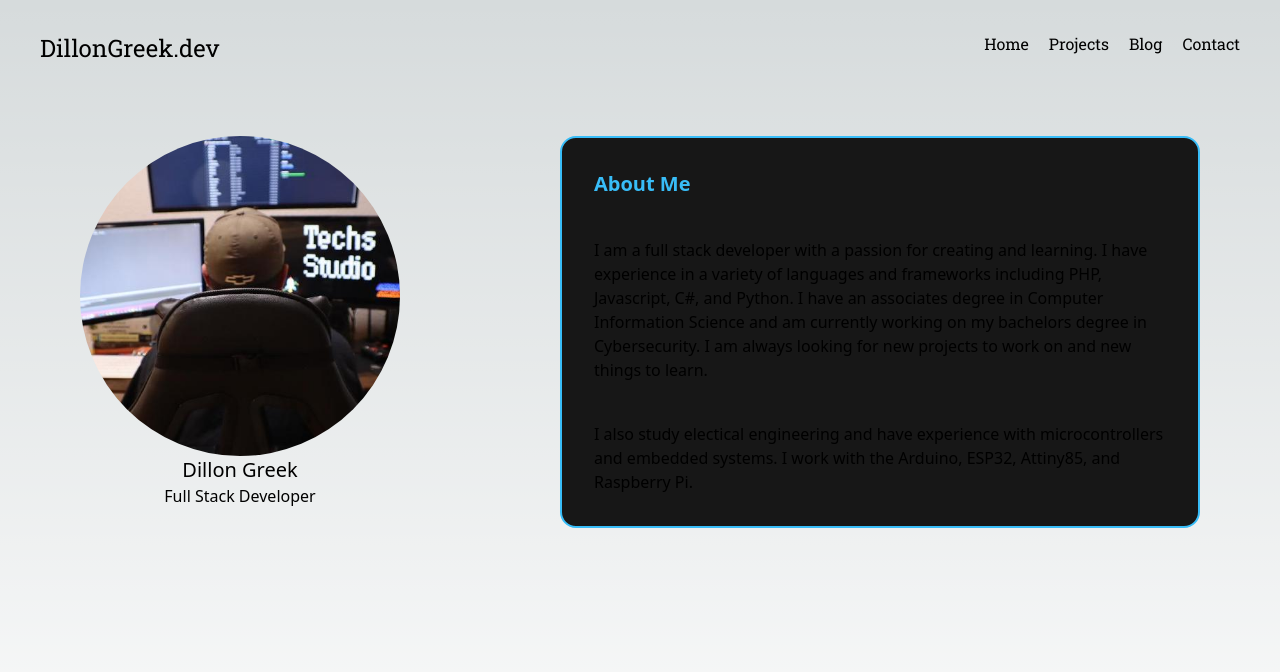
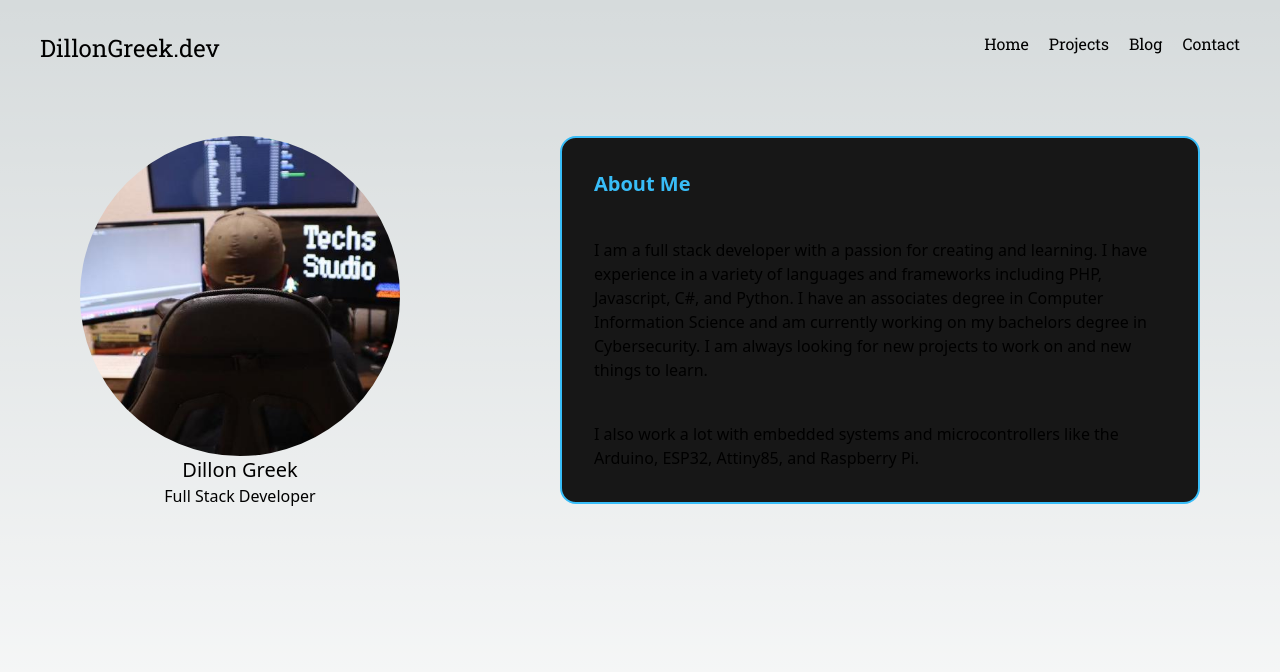
Before and after one commit to Techhead404/dillongreek.dev, a Next.js app: page / in a window 1280 px wide. Shown: the top 672 px of the page. Built offline with nearby package versions, Linux system fonts and the light colour scheme.

Commit message:
Update index.tsx

```diff
--- a/pages/index.tsx
+++ b/pages/index.tsx
@@ -28,7 +28,7 @@ export default function Home() {
         I am a full stack developer with a passion for creating and learning. I have experience in a variety of languages and frameworks including PHP, Javascript, C#, and Python. I have an associates degree in Computer Information Science and am currently working on my bachelors degree in Cybersecurity. I am always looking for new projects to work on and new things to learn.
       </p>
       <p>
-        I also study electical engineering and have experience with microcontrollers and embedded systems. I work with the Arduino, ESP32, Attiny85, and Raspberry Pi.
+        I also work a lot with embedded systems and microcontrollers like the Arduino, ESP32, Attiny85, and Raspberry Pi.
       </p>
       </section>
     </div>
```
